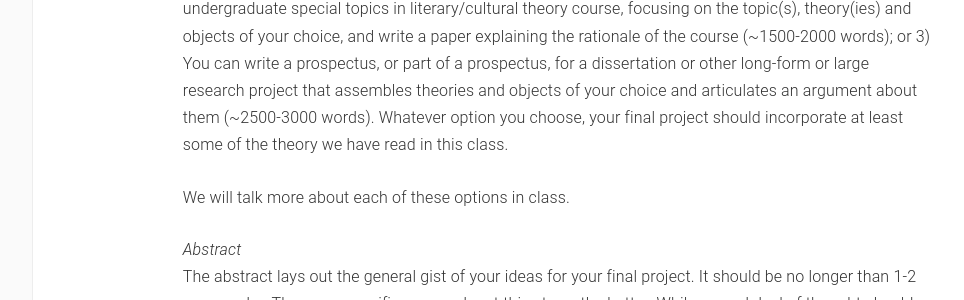
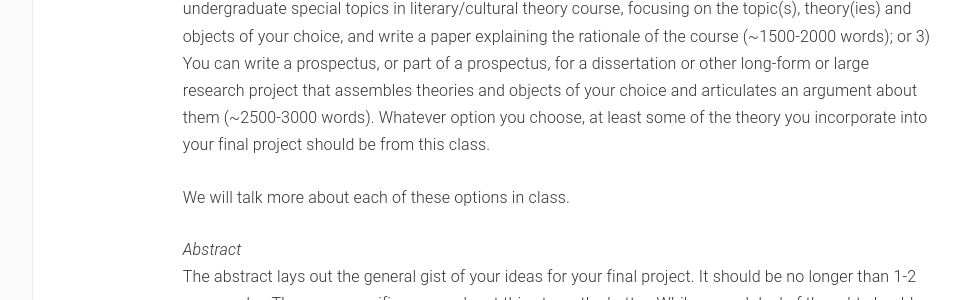
Before and after one commit to lcthomas/eng681f19, a Jekyll site: the page built from requirements.md, in a window 1280 px wide. Shown: the part 3504-3804 px from the top of the page, without its empty margins (180-1144 px from the left). Built offline with Jekyll 4.4.1, drawn with Linux system fonts in a browser that asks for light colours; some of the changed text lies outside the part shown.

Commit message:
final project description update

```diff
--- a/requirements.md
+++ b/requirements.md
@@ -50,7 +50,7 @@ References available to you to help with this assignment:
 * Final project: Tuesday, December 10 via email.
 
 _Final Project_<br/>
-The final project in this class asks you to assemble and reflect on your own archive for literary and/or cultural studies. You have three options: 1) You can write a more traditional research paper/work of cultural criticism, i.e. choose an object or objects and interpret/contextualize/think through/critique/etc these objects using critical theory (~2500-3000 words); 2) You can develop a syllabus for an undergraduate special topics in literary/cultural theory course, focusing on the topic(s), theory(ies) and objects of your choice, and write a paper explaining the rationale of the course (~1500-2000 words); or 3) You can write a prospectus, or part of a prospectus, for a dissertation or other long-form or large research project that assembles theories and objects of your choice and articulates an argument about them (~2500-3000 words). Whatever option you choose, your final project should incorporate at least some of the theory we have read in this class.
+The final project in this class asks you to assemble and reflect on your own archive for literary and/or cultural studies. You have three options: 1) You can write a more traditional research paper/work of cultural criticism, i.e. choose an object or objects and interpret/contextualize/think through/critique/etc these objects using critical theory (~2500-3000 words); 2) You can develop a syllabus for an undergraduate special topics in literary/cultural theory course, focusing on the topic(s), theory(ies) and objects of your choice, and write a paper explaining the rationale of the course (~1500-2000 words); or 3) You can write a prospectus, or part of a prospectus, for a dissertation or other long-form or large research project that assembles theories and objects of your choice and articulates an argument about them (~2500-3000 words). Whatever option you choose, at least some of the theory you incorporate into your final project should be from this class.
 
 We will talk more about each of these options in class.
 
```
